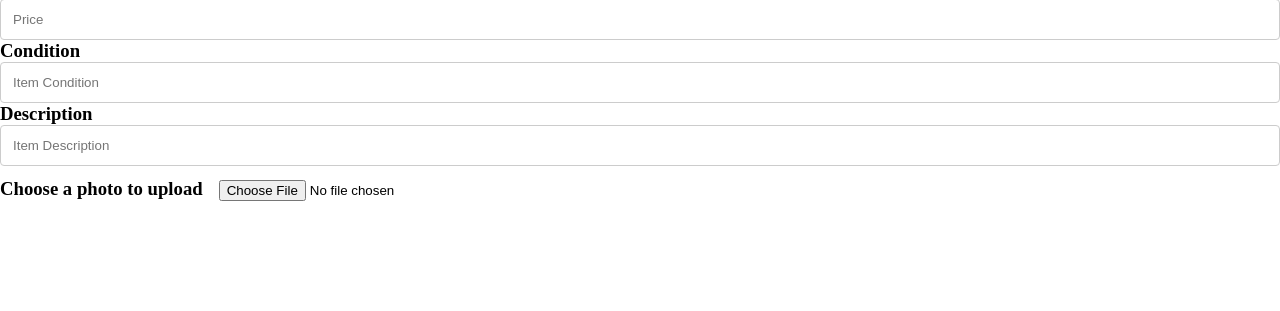
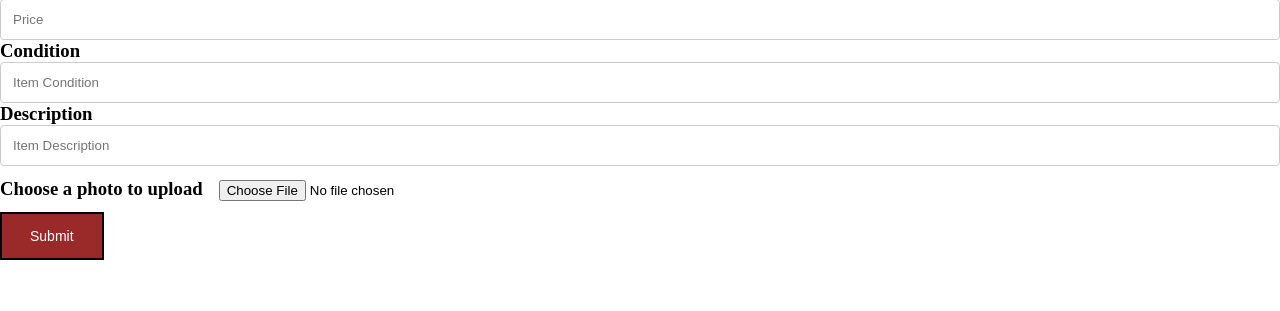
Before and after one commit to alisonkim12/SwarthmoreMarketplace, a Flask app: page /post in a window 1280 px wide. Shown: the part 199-510 px from the top of the page. Run offline with Flask 2, Linux system fonts and the light colour scheme; the visitor is signed in with stand-in values (Sample User, id 1).

Commit message:
fixing posting page

```diff
--- a/backend/templates/postItem.html
+++ b/backend/templates/postItem.html
@@ -45,6 +45,12 @@
     <span>
       <input type="file" id="item_photo" name="photo" accept="image/png, image/jpeg">
     </span>
+    <div class="row">
+      <button class="cnfrmbtn" onclick="sendRequest()">Submit</button>
+      <!--button type="submit" class="full">Register</button-->
+    </div>
+
+
   </div>
 </body>
 
```
